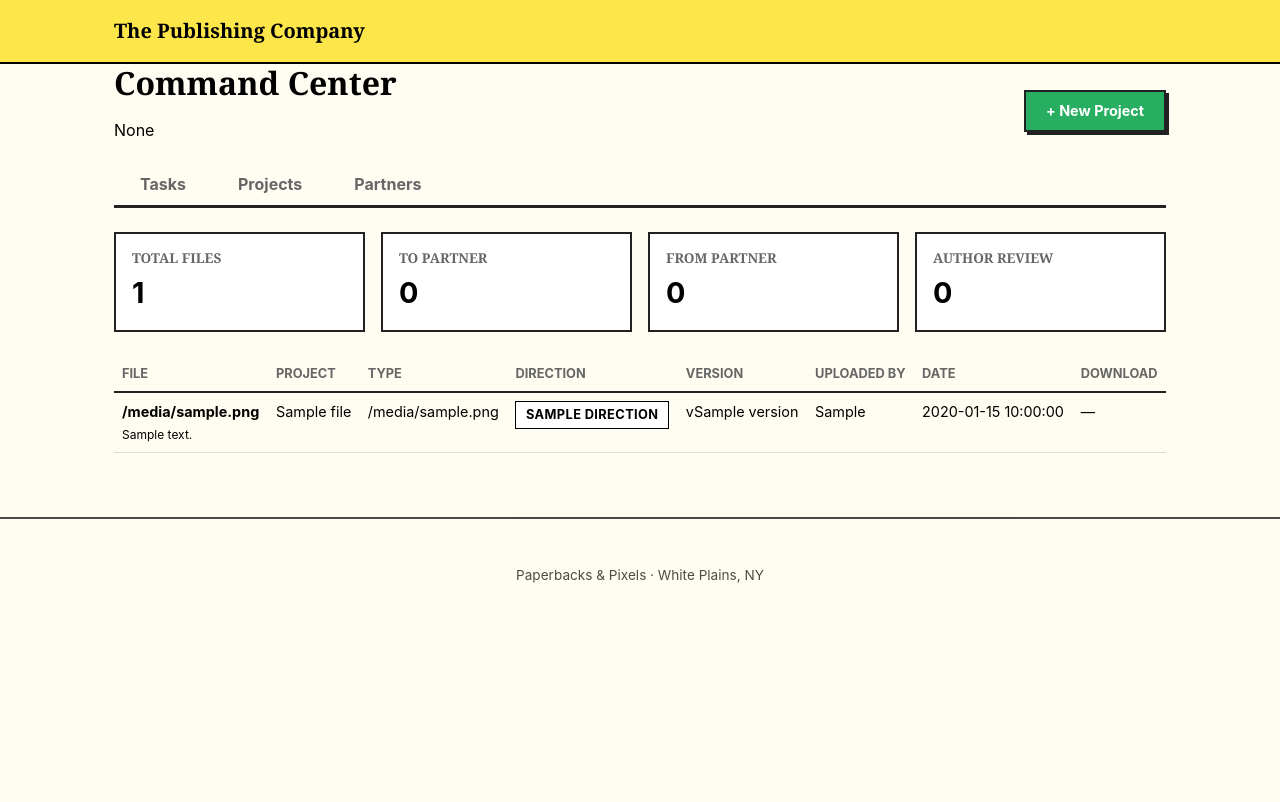
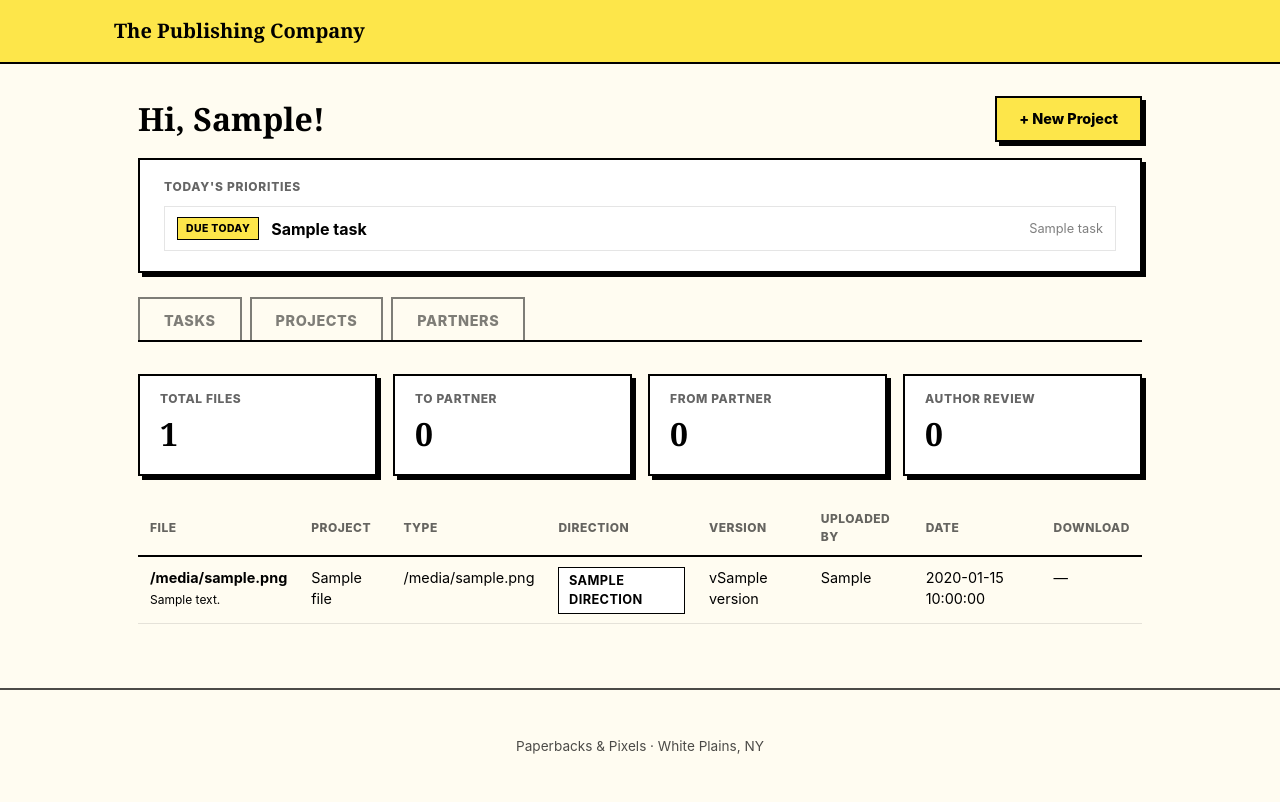
Before and after one commit to PaperbacksnPixels/the-publishing-company, a Flask app: template templates/command_center/files.html in a window 1280 px wide. Before the commit the page ends 583 px from the top, so only its background shows below. Run offline with Flask 3, Linux system fonts and the light colour scheme; the template is opened without the code that fills it: most values are stand-ins (such as "Sample title", 1, 10 or a date in 2020).

Commit message:
Restyle Command Center + add Display Name greeting and Today's Priorities
- Neobrutalist tab design with brand tokens (yellow, shadow, border)
- Replace title/email with 'Hi, Julie!' greeting using Display Name field
- Add Today's Priorities section (overdue, action needed, due today)
- Wire Display Name from Portal Users through session to template
- Add +New Project button to CC header

Co-Authored-By: Claude Opus 4.6 <noreply@anthropic.com>

```diff
--- a/app.py
+++ b/app.py
@@ -241,6 +241,7 @@ def register_routes(app):
             session["linked_author_id"] = portal_user["linked_author_id"]
             session["linked_partner_id"] = portal_user["linked_partner_id"]
             session["linked_internal_id"] = portal_user["linked_internal_id"]
+            session["display_name"] = portal_user.get("display_name", "")
             session.permanent = True  # 31-day default lifetime
 
             flash(f"Welcome back!", "success")
@@ -540,14 +541,31 @@ def register_routes(app):
     def command_center(tab="tasks"):
         """
         Command Center — Julie's ops dashboard.
-        Tabbed layout: Tasks | Projects | Financials | Files
+        Tabbed layout: Tasks | Projects | Partners
         """
+        # Greeting: prefer Display Name from Airtable, fall back to email prefix
+        first_name = (
+            session.get("display_name")
+            or (session.get("email", "").split("@")[0].capitalize() if session.get("email") else "")
+            or "there"
+        )
+
+        # Priority tasks: overdue, due today, or needing action — shown on every tab
+        all_tasks = get_all_tasks()
+        priority_tasks = [
+            t for t in all_tasks
+            if t["is_overdue"]
+            or (t.get("next_step") and t["next_step"].get("action"))
+            or t["is_due_soon"]
+        ]
+
         if tab == "tasks":
-            tasks = get_all_tasks()
             return render_template(
                 "command_center/tasks.html",
                 tab=tab,
-                tasks=tasks,
+                tasks=all_tasks,
+                first_name=first_name,
+                priority_tasks=priority_tasks,
             )
         elif tab == "projects":
             projects = get_all_projects()
@@ -555,6 +573,8 @@ def register_routes(app):
                 "command_center/projects.html",
                 tab=tab,
                 projects=projects,
+                first_name=first_name,
+                priority_tasks=priority_tasks,
             )
         elif tab == "financials":
             invoices = get_all_invoices()
@@ -571,6 +591,8 @@ def register_routes(app):
                 total_revenue=total_revenue,
                 total_outstanding=total_outstanding,
                 total_overdue=total_overdue,
+                first_name=first_name,
+                priority_tasks=priority_tasks,
             )
         elif tab == "partners":
             partners = get_all_partners()
@@ -578,6 +600,8 @@ def register_routes(app):
                 "command_center/partners.html",
                 tab=tab,
                 partners=partners,
+                first_name=first_name,
+                priority_tasks=priority_tasks,
             )
 
         # Unknown tab — fall back to tasks
--- a/config.py
+++ b/config.py
@@ -36,6 +36,7 @@ PU_LINKED_PARTNER = "fld5DVlAzLfIcl0sd"     # Linked Partner (link to Partners)
 PU_LINKED_INTERNAL = "fldybZzi8kjtYXQnD"    # Linked Internal Team (link to Internal Team)
 PU_ACTIVE = "fldUWIMzseQk1tXkT"             # Active (checkbox)
 PU_NOTES = "fldYGdd8bI1fWPRqU"              # Notes (multilineText)
+PU_DISPLAY_NAME = "fldI0NFG7tyka9CFn"        # Display Name (singleLineText)
 
 # ============================================================
 # PROJECTS — Field IDs
--- a/services/user_mapping.py
+++ b/services/user_mapping.py
@@ -27,6 +27,7 @@ from config import (
     PU_LINKED_PARTNER,
     PU_LINKED_INTERNAL,
     PU_ACTIVE,
+    PU_DISPLAY_NAME,
 )
 
 
@@ -77,6 +78,7 @@ def get_portal_user(email):
         "portal_user_id": record.get("id"),
         "email": fields.get(PU_EMAIL),
         "role": fields.get(PU_ROLE),
+        "display_name": fields.get(PU_DISPLAY_NAME, ""),
         "linked_author_id": first_link(PU_LINKED_AUTHOR),
         "linked_partner_id": first_link(PU_LINKED_PARTNER),
         "linked_internal_id": first_link(PU_LINKED_INTERNAL),
--- a/templates/command_center/base_cc.html
+++ b/templates/command_center/base_cc.html
@@ -4,13 +4,31 @@
 
 {% block content %}
 <div class="command-center">
-  <div style="display: flex; justify-content: space-between; align-items: center;">
-    <div>
-      <h1>Command Center</h1>
-      <p class="subtitle">{{ session.get('email') }}</p>
-    </div>
+  <div style="display: flex; justify-content: space-between; align-items: center; margin-bottom: 1rem;">
+    <h1 style="margin: 0;">Hi, {{ first_name or 'there' }}!</h1>
     <a href="{{ url_for('project_startup') }}" class="btn-new-project">+ New Project</a>
   </div>
+
+  {# Today's priorities — shows overdue + due today + needs your action #}
+  {% if priority_tasks %}
+  <div class="cc-priorities">
+    <h3 class="cc-priorities-label">Today's Priorities</h3>
+    <div class="cc-priority-list">
+      {% for task in priority_tasks[:5] %}
+      <a href="{{ url_for('command_center_task_detail', task_id=task.id) }}" class="cc-priority-item {% if task.is_overdue %}overdue{% endif %}">
+        <span class="cc-priority-tag">
+          {% if task.is_overdue %}OVERDUE{% elif task.next_step and task.next_step.action %}ACTION{% else %}DUE TODAY{% endif %}
+        </span>
+        <strong>{{ task.name }}</strong>
+        <span class="cc-priority-project">{{ task.project_name }}</span>
+      </a>
+      {% endfor %}
+      {% if priority_tasks|length > 5 %}
+      <p class="cc-priority-more">+ {{ priority_tasks|length - 5 }} more — <a href="{{ url_for('command_center', tab='tasks') }}">view all tasks</a></p>
+      {% endif %}
+    </div>
+  </div>
+  {% endif %}
 
   {# Tab navigation #}
   <nav class="cc-tabs">
@@ -34,33 +52,113 @@
 </div>
 
 <style>
+  /* ---- Command Center layout ---- */
+  .command-center {
+    max-width: 1100px;
+    margin: 0 auto;
+    padding: 2rem 1.5rem 0;
+  }
+
+  /* ---- Today's Priorities ---- */
+  .cc-priorities {
+    margin-bottom: 1.5rem;
+    border: var(--border);
+    background: var(--white);
+    box-shadow: var(--shadow);
+    padding: 1.25rem 1.5rem;
+  }
+  .cc-priorities-label {
+    font-family: var(--font-sans);
+    font-size: 0.75rem;
+    font-weight: 800;
+    text-transform: uppercase;
+    letter-spacing: 0.06em;
+    margin: 0 0 0.75rem 0;
+    opacity: 0.6;
+  }
+  .cc-priority-list {
+    display: flex;
+    flex-direction: column;
+    gap: 0.5rem;
+  }
+  .cc-priority-item {
+    display: flex;
+    align-items: center;
+    gap: 0.75rem;
+    padding: 0.6rem 0.75rem;
+    border: 1px solid rgba(0, 0, 0, 0.1);
+    text-decoration: none;
+    color: var(--black);
+    font-weight: 400;
+    transition: background 0.1s;
+  }
+  .cc-priority-item:hover {
+    background: var(--yellow-soft);
+  }
+  .cc-priority-item.overdue {
+    border-left: 4px solid #c0392b;
+  }
+  .cc-priority-tag {
+    display: inline-block;
+    font-size: 0.65rem;
+    font-weight: 800;
+    text-transform: uppercase;
+    letter-spacing: 0.04em;
+    padding: 0.15rem 0.5rem;
+    border: 1px solid var(--black);
+    background: var(--yellow);
+    white-space: nowrap;
+  }
+  .cc-priority-item.overdue .cc-priority-tag {
+    background: var(--pink);
+  }
+  .cc-priority-project {
+    margin-left: auto;
+    font-size: 0.8rem;
+    opacity: 0.5;
+    white-space: nowrap;
+  }
+  .cc-priority-more {
+    margin: 0.5rem 0 0;
+    font-size: 0.85rem;
+    opacity: 0.7;
+  }
+
+  /* ---- Command Center tabs ---- */
   .cc-tabs {
     display: flex;
-    gap: 0;
-    border-bottom: 3px solid #222;
-    margin-bottom: 1.5rem;
+    gap: 0.5rem;
+    margin-bottom: 2rem;
+    border-bottom: var(--border);
+    padding-bottom: 0;
   }
   .cc-tab {
-    padding: 0.75rem 1.5rem;
+    padding: 0.65rem 1.5rem;
     text-decoration: none;
-    color: #666;
-    font-weight: bold;
-    border: 2px solid transparent;
+    color: var(--black);
+    font-family: var(--font-sans);
+    font-weight: 800;
+    font-size: 0.9rem;
+    text-transform: uppercase;
+    letter-spacing: 0.04em;
+    border: var(--border);
     border-bottom: none;
-    margin-bottom: -3px;
+    margin-bottom: -2px;
+    background: transparent;
+    opacity: 0.5;
+    transition: opacity 0.1s;
   }
   .cc-tab:hover {
-    color: #222;
-    background: #f5f5f0;
+    opacity: 0.8;
+    background: var(--yellow-soft);
   }
   .cc-tab.active {
-    color: #222;
-    background: #fff;
-    border: 3px solid #222;
-    border-bottom: 3px solid #fff;
+    opacity: 1;
+    background: var(--yellow);
+    border-bottom: 2px solid var(--yellow);
   }
 
-  /* Summary cards */
+  /* ---- Summary cards ---- */
   .cc-summary {
     display: flex;
     gap: 1rem;
@@ -70,25 +168,31 @@
   .cc-summary-card {
     flex: 1;
     min-width: 150px;
-    padding: 1rem;
-    border: 2px solid #222;
-    background: #fff;
+    padding: 1rem 1.25rem;
+    border: var(--border);
+    background: var(--white);
+    box-shadow: var(--shadow);
   }
   .cc-summary-card h3 {
     margin: 0 0 0.25rem 0;
-    font-size: 0.85rem;
-    color: #666;
+    font-family: var(--font-sans);
+    font-size: 0.75rem;
+    font-weight: 800;
+    color: var(--black);
     text-transform: uppercase;
+    letter-spacing: 0.05em;
+    opacity: 0.6;
   }
   .cc-summary-card .number {
-    font-size: 1.8rem;
-    font-weight: bold;
+    font-family: var(--font-serif);
+    font-size: 2rem;
+    font-weight: 800;
   }
   .cc-summary-card .number.danger { color: #c0392b; }
   .cc-summary-card .number.warning { color: #e67e22; }
   .cc-summary-card .number.success { color: #27ae60; }
 
-  /* Task/project table */
+  /* ---- Task/project table ---- */
   .cc-table {
     width: 100%;
     border-collapse: collapse;
@@ -96,19 +200,22 @@
   }
   .cc-table th {
     text-align: left;
-    padding: 0.5rem;
-    border-bottom: 2px solid #222;
-    font-size: 0.8rem;
+    padding: 0.6rem 0.75rem;
+    border-bottom: var(--border);
+    font-size: 0.75rem;
+    font-weight: 800;
     text-transform: uppercase;
-    color: #666;
+    letter-spacing: 0.04em;
+    color: var(--black);
+    opacity: 0.6;
   }
   .cc-table td {
-    padding: 0.5rem;
-    border-bottom: 1px solid #ddd;
+    padding: 0.6rem 0.75rem;
+    border-bottom: 1px solid rgba(0, 0, 0, 0.1);
     vertical-align: top;
   }
   .cc-table tr:hover {
-    background: #f5f5f0;
+    background: var(--yellow-soft);
   }
   .cc-table tr.overdue td {
     background: #fdecea;
@@ -117,46 +224,51 @@
     background: #fff8e1;
   }
 
-  /* Inline status select */
+  /* ---- Inline status select ---- */
   .status-select {
     padding: 0.25rem 0.5rem;
-    border: 1px solid #ccc;
-    border-radius: 3px;
+    border: 1px solid var(--black);
+    border-radius: 0;
     font-size: 0.85rem;
+    font-family: var(--font-sans);
     cursor: pointer;
+    background: var(--white);
   }
   .status-select.changed {
     border-color: #27ae60;
     background: #eafaf1;
   }
 
-  /* Quick action buttons */
+  /* ---- Quick action buttons ---- */
   .btn-small {
-    padding: 0.2rem 0.6rem;
+    padding: 0.25rem 0.75rem;
     font-size: 0.8rem;
-    border: 1px solid #222;
-    background: #fff;
+    font-weight: 700;
+    border: var(--border);
+    background: var(--white);
     cursor: pointer;
+    transition: transform 0.05s, box-shadow 0.05s;
   }
   .btn-small:hover {
-    background: #222;
-    color: #fff;
+    background: var(--black);
+    color: var(--white);
   }
   .btn-new-project {
-    background: #27ae60;
-    color: #fff;
-    border: 2px solid #222;
-    padding: 8px 20px;
-    font-weight: bold;
+    background: var(--yellow);
+    color: var(--black);
+    border: var(--border);
+    padding: 10px 22px;
+    font-weight: 800;
     font-size: 0.9rem;
     text-decoration: none;
-    box-shadow: 3px 3px 0 #222;
-    transition: transform 0.1s, box-shadow 0.1s;
+    box-shadow: var(--shadow);
+    transition: transform 0.05s, box-shadow 0.05s;
   }
   .btn-new-project:hover {
-    transform: translate(-1px, -1px);
-    box-shadow: 4px 4px 0 #222;
-    color: #fff;
+    transform: translate(2px, 2px);
+    box-shadow: 2px 2px 0 var(--black);
+    color: var(--black);
+    background: var(--yellow);
   }
 </style>
 {% endblock %}
```
